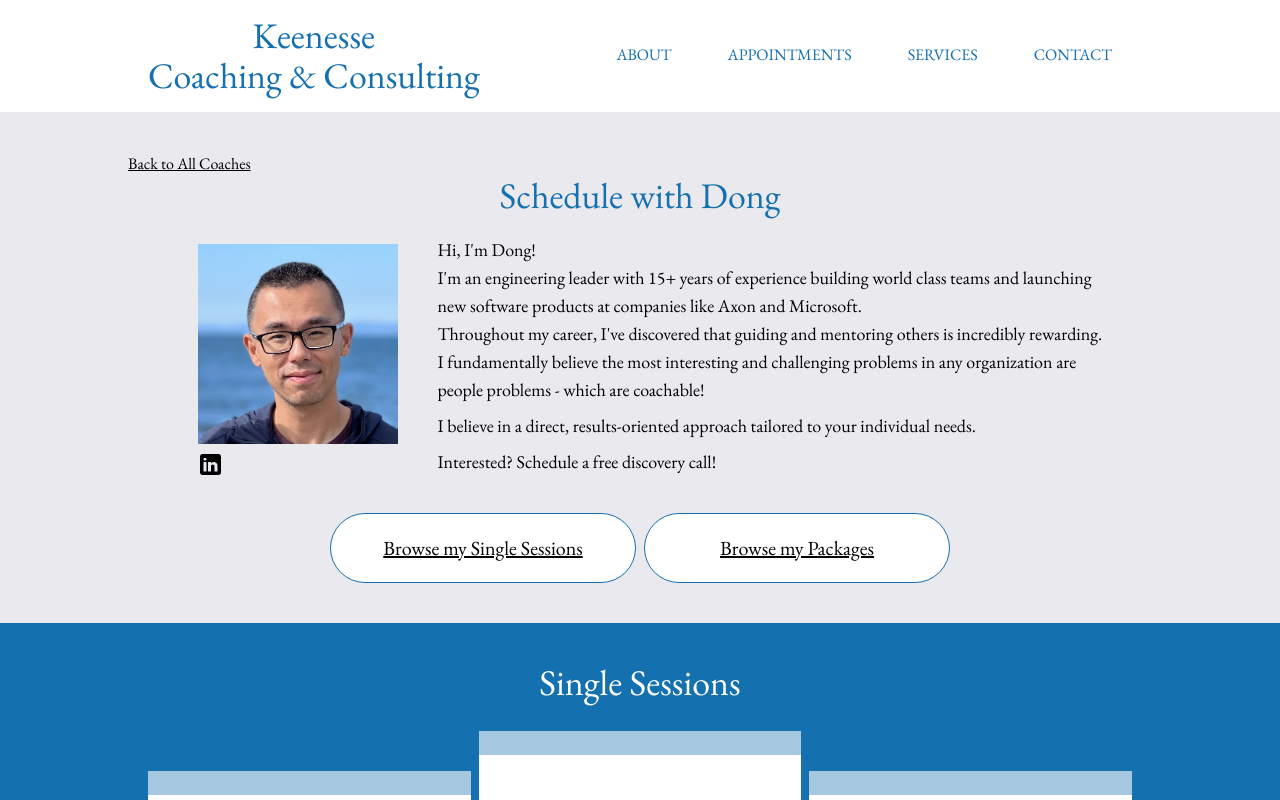
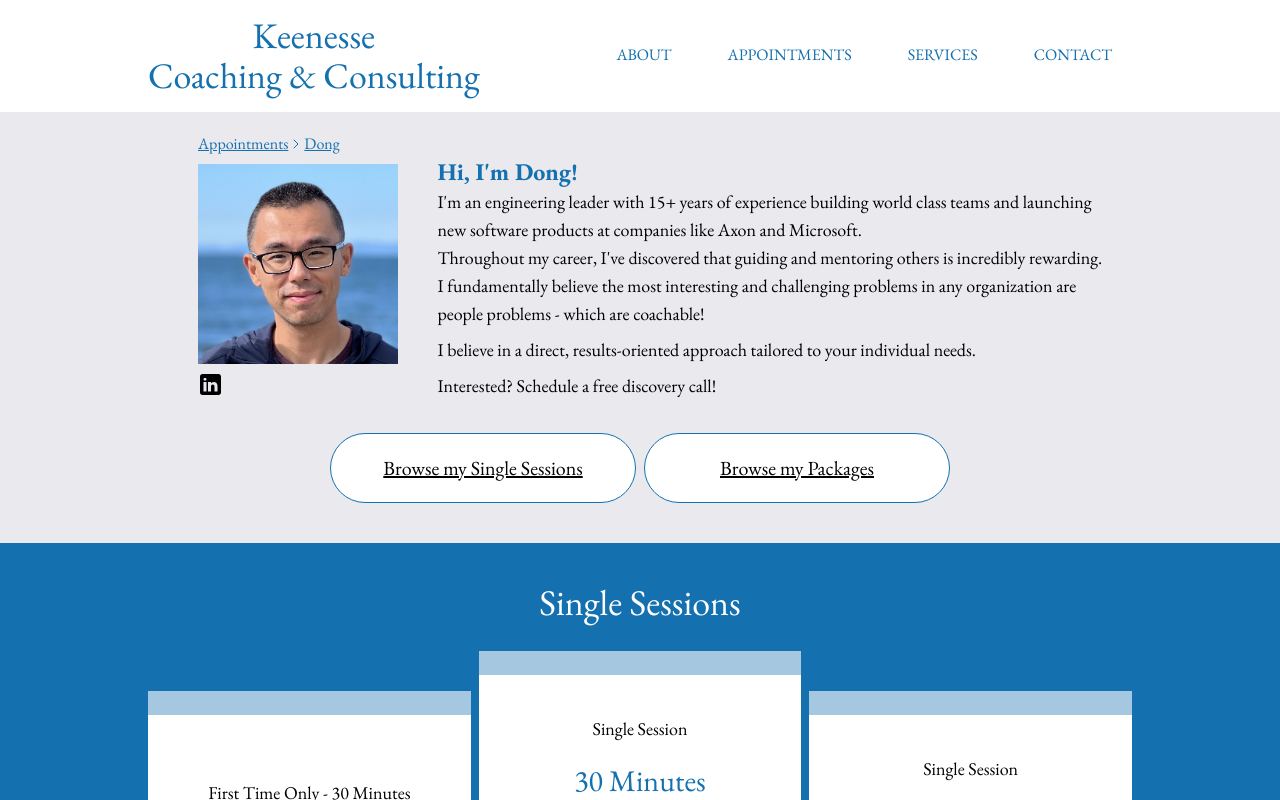
Before and after one commit to ybot1122/keenesse, a Next.js app: page /dong in a window 1280 px wide. Shown: the top 800 px of the page. Built offline with nearby package versions, Linux system fonts and the light colour scheme.

Commit message:
Breadcrumb

```diff
--- a/app/daisy/page.tsx
+++ b/app/daisy/page.tsx
@@ -10,14 +10,10 @@ import Breadcrumb from "@/components/Breadcrumb";
 export default function Daisy() {
   return (
     <main className="min-h-screen">
-      <div className="bg-gray w-full p-10 md:pt-10 md:pb-10 flex justify-center flex-wrap md:flex-row-reverse">
-        <Breadcrumb />
-
+      <Breadcrumb coach="Daisy" />
+      <div className="bg-gray w-full px-10 pt-0 md:pt-0 pb-10 flex justify-center flex-wrap md:flex-row-reverse">
         <div className="w-full max-w-[1024px]">
-          <h1 className="text-4xl text-center block text-blue">
-            Schedule with Daisy
-          </h1>
-          <div className="flex flex-col md:flex-row items-center md:items-start max-w-[925px] text-lg my-5 mx-auto">
+          <div className="flex flex-col md:flex-row items-center md:items-start max-w-[925px] text-lg mx-auto">
             <CoachCard
               name="Daisy Isibor"
               appointmentsHref="/daisy"
@@ -27,7 +23,9 @@ export default function Daisy() {
             ></CoachCard>
 
             <div className="mt-0 md:mt-0 md:ml-5">
-              <p className="mb-0">Hello, I&apos;m Daisy!</p>
+              <p className="mb-0 text-2xl text-blue font-bold">
+                Hello, I&apos;m Daisy!
+              </p>
               <p className="mb-0">
                 I started Keenesse with one goal in mind: to partner with
                 individuals and organizations so that they can navigate their
--- a/app/dong/page.tsx
+++ b/app/dong/page.tsx
@@ -2,21 +2,15 @@ import Link from "next/link";
 import Tabs from "./Tabs";
 import dong from "../../public/dong.png";
 import CoachCard from "@/components/CoachCard";
+import Breadcrumb from "@/components/Breadcrumb";
 
 export default function Appointments() {
   return (
     <main className="min-h-screen">
-      <div className="bg-gray w-full p-10 md:pt-10 md:pb-10 flex justify-center flex-wrap md:flex-row-reverse">
+      <Breadcrumb coach="Dong" />
+      <div className="bg-gray w-full px-10 pt-0 md:pt-0 pb-10 flex justify-center flex-wrap md:flex-row-reverse">
         <div className="w-full max-w-[1024px]">
-          <div>
-            <Link href="/appointments" className="underline">
-              Back to All Coaches
-            </Link>
-          </div>
-          <h1 className="text-4xl text-center block text-blue">
-            Schedule with Dong
-          </h1>
-          <div className="flex flex-col md:flex-row items-center md:items-start max-w-[925px] text-lg my-5 mx-auto">
+          <div className="flex flex-col md:flex-row items-center md:items-start max-w-[925px] text-lg mx-auto">
             <CoachCard
               name="Dong Ming"
               appointmentsHref="/dong"
@@ -26,7 +20,9 @@ export default function Appointments() {
             ></CoachCard>
 
             <div className="mt-0 md:mt-0 md:ml-5">
-              <p className="mb-0">Hi, I&apos;m Dong!</p>
+              <p className="mb-0 text-2xl text-blue font-bold">
+                Hi, I&apos;m Dong!
+              </p>
               <p className="mb-0">
                 I&apos;m an engineering leader with 15+ years of experience
                 building world class teams and launching new software products
--- a/components/Breadcrumb.tsx
+++ b/components/Breadcrumb.tsx
@@ -1,3 +1,4 @@
+import { Coach } from "@/constants/Coaches";
 import Link from "next/link";
 
 const Arrow = () => (
@@ -18,16 +19,18 @@ const Arrow = () => (
   </svg>
 );
 
-export default function Breadcrumb({}) {
+export default function Breadcrumb({ coach }: { coach: Coach }) {
   return (
-    <div className="flex flex-row items-center">
-      <Link href="/appointments" className="underline">
-        Appointments
-      </Link>
-      <Arrow />{" "}
-      <Link href="/daisy" className="underline">
-        Daisy
-      </Link>
+    <div className="bg-gray w-full flex justify-center">
+      <div className="flex flex-row items-center w-full max-w-[1024px] px-[70px] pt-5 text-blue justify-center md:justify-start">
+        <Link href="/appointments" className="underline">
+          Appointments
+        </Link>
+        <Arrow />{" "}
+        <Link href={`/${coach.toLowerCase()}`} className="underline">
+          {coach}
+        </Link>
+      </div>
     </div>
   );
 }
```
